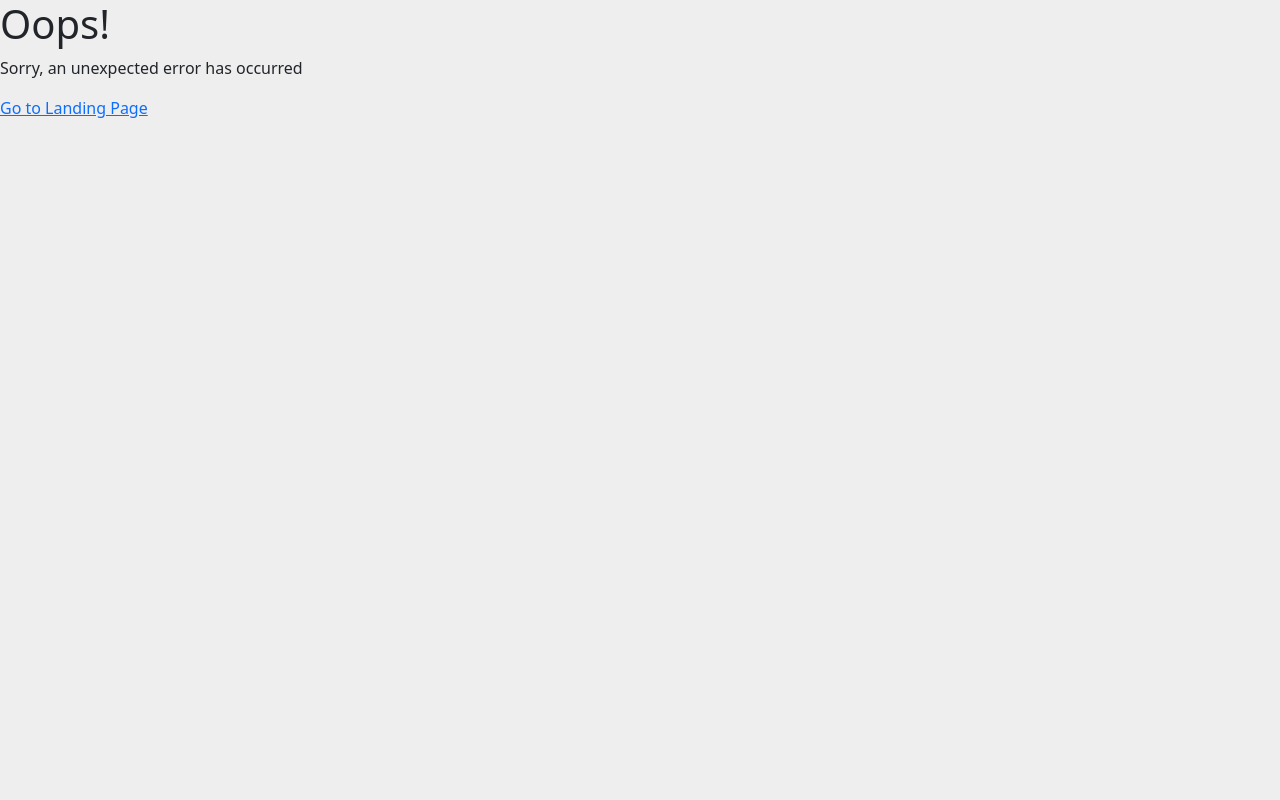
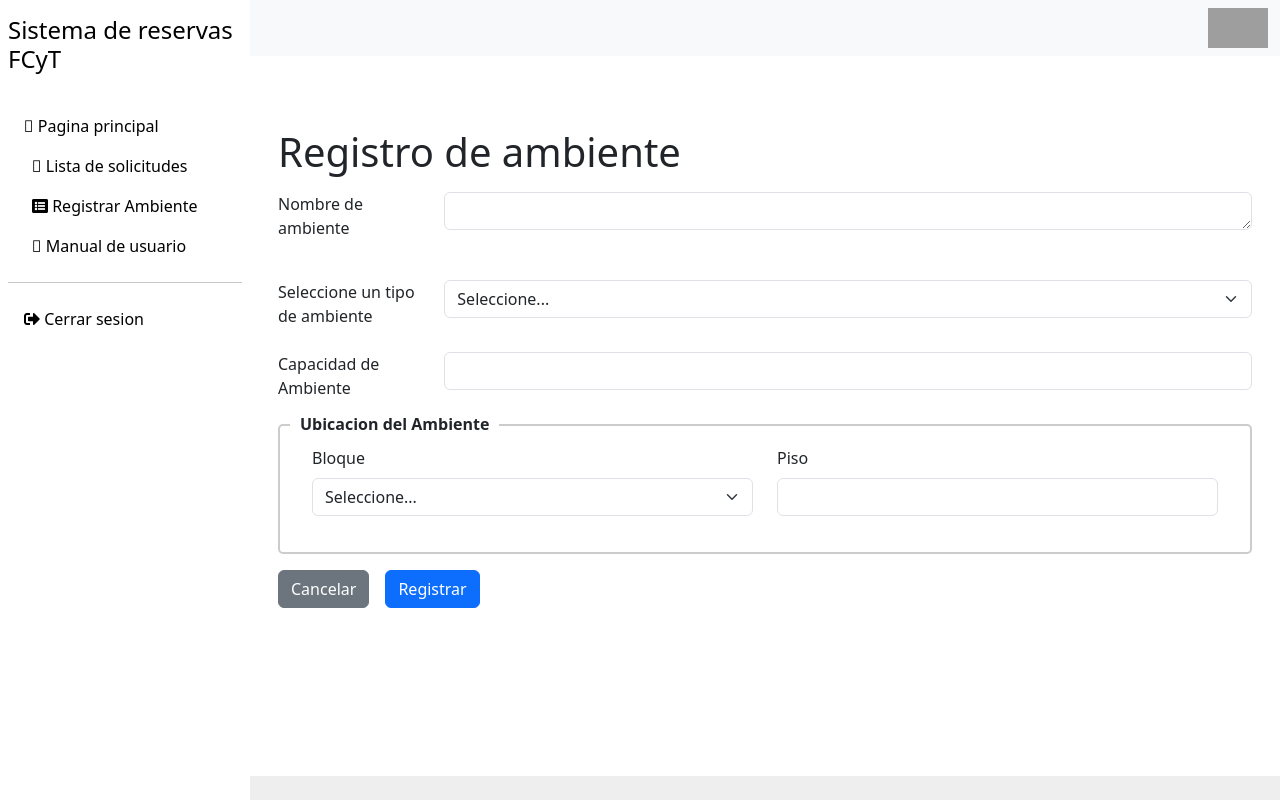
Before and after one commit to BruteForceSolutionsSRL/reservation-system-front, a React (Vite) app: page /superuser/environment-register in a window 1280 px wide. Built offline with nearby package versions, Linux system fonts and the light colour scheme; grey boxes are pictures that could not be loaded.

Commit message:
environment registration v1

```diff
--- a/src/App.jsx
+++ b/src/App.jsx
@@ -4,6 +4,7 @@ import Homepage from "./Pages/User/Homepage/Homepage";
 import Sidebar from "./Components/Sidebar.jsx/Sidebar";
 import EnvironmentRequest from "./Pages/EnvironmentRequest/EnvironmentRequest";
 import LandingPage from "./Pages/LandingPage/LandingPage";
+import EnvironmentRegistration from "./Pages/SuperUser/EnvironmentRegistration/EnvironmentRegistration";
 
 export default function App() {
   return (
@@ -31,6 +32,10 @@ export default function App() {
             path="superuser-manual"
             element={<div>Pagina para manual de superusuario</div>}
           ></Route>
+          <Route
+            path="environment-register"
+            element={<EnvironmentRegistration />}
+          ></Route>
         </Route>
         <Route path="*" element={<ErrorPage />}></Route>
       </Routes>
--- a/src/Components/Sidebar.jsx/Sidebar.jsx
+++ b/src/Components/Sidebar.jsx/Sidebar.jsx
@@ -63,6 +63,21 @@ export default function Sidebar({ user }) {
                 <i className="fal fa-list"></i> Lista de solicitudes
               </Link>
             </li>
+
+            {/* si es super usuario crea el elemento en la lista */}
+            {user === "superuser" ? (
+              <li className="list-unstyled px-2">
+                <Link
+                  to={user === "superuser" ? "environment-register" : " "}
+                  className="text-decoration-none px-3 py-2 d-block"
+                  onClick={() => handleItemClick("#")}
+                >
+                  <i className="fa fa-list-alt"></i> Registrar Ambiente
+                </Link>
+              </li>
+            ) : (
+              ""
+            )}
             <li className="list-unstyled px-2">
               <Link
                 to={user === "superuser" ? "superuser-manual" : "user-manual"}
--- /dev/null
+++ b/src/Pages/SuperUser/EnvironmentRegistration/EnvironmentRegistration.css
@@ -0,0 +1,15 @@
+.ubicacion-container {
+  border: 2px solid #ccc;
+  padding: 20px;
+  border-radius: 5px;
+  position: relative;
+}
+
+.ubicacion-label {
+  position: absolute;
+  top: -14px; /* posición vertical */
+  left: 10px; /* posición horizontal */
+  background-color: white;
+  padding: 0 10px; /* relleno horizontal */
+  font-weight: bold;
+}
--- /dev/null
+++ b/src/Pages/SuperUser/EnvironmentRegistration/EnvironmentRegistration.jsx
@@ -0,0 +1,194 @@
+import React, { useState } from "react";
+import Form from "react-bootstrap/Form";
+import Button from "react-bootstrap/Button";
+import Container from "react-bootstrap/Container";
+import Row from "react-bootstrap/Row";
+import Col from "react-bootstrap/Col";
+import Modal from "react-bootstrap/Modal";
+import "./EnvironmentRegistration.css";
+
+export default function EnvironmentRegistration() {
+  const [environmentName, setEnvironmentName] = useState("");
+  const [environmentType, setEnvironmentType] = useState("");
+  const [environmentCapacity, setEnvironmentCapacity] = useState("");
+  const [environmentLocation, setEnvironmentLocation] = useState({
+    building: "",
+    floor: "",
+  });
+  const [showModal, setShowModal] = useState(false);
+  const [nameError, setNameError] = useState(false);
+
+  /*   const handleEnvironmentNameChange = (event) => {
+    setEnvironmentName(event.target.value);
+  }; */
+
+  const handleEnvironmentTypeChange = (event) => {
+    setEnvironmentType(event.target.value);
+  };
+
+  const handleEnvironmentCapacityChange = (event) => {
+    setEnvironmentCapacity(event.target.value);
+  };
+
+  const handleBuildingChange = (event) => {
+    setEnvironmentLocation({
+      ...environmentLocation,
+      building: event.target.value,
+    });
+  };
+
+  const handleFloorChange = (event) => {
+    setEnvironmentLocation({
+      ...environmentLocation,
+      floor: event.target.value,
+    });
+  };
+
+  const handleSubmit = (event) => {
+    event.preventDefault();
+    console.log("Datos del formulario:", {
+      environmentName,
+      environmentType,
+      environmentCapacity,
+      environmentLocation,
+    });
+  };
+
+  const handleCancelClick = () => {
+    setShowModal(true);
+  };
+
+  const handleEnvironmentNameChange = (event) => {
+    const value = event.target.value;
+    if (value.length > 3) {
+      setEnvironmentName(value);
+      setNameError(false); // valor válido, no mostramos el mensaje de error
+    } else {
+      setNameError(true); // valor inválido, mostramos el mensaje de error
+    }
+  };
+
+  return (
+    <Container>
+      <h1 className="mt-5 mb-3">Registro de ambiente</h1>
+      <Form onSubmit={handleSubmit}>
+        <Row className="mb-3">
+          <Col className="mb-3" xs={2}>
+            <Form.Group controlId="formEnvironmentName">
+              <Form.Label>Nombre de ambiente</Form.Label>
+            </Form.Group>
+          </Col>
+          <Col>
+            <Form.Control
+              as="textarea"
+              rows={1}
+              value={environmentName}
+              onChange={handleEnvironmentNameChange}
+            />
+            {nameError && (
+              <Form.Text className="text-danger">
+                El nombre debe tener al menos 4 caracteres.
+              </Form.Text>
+            )}
+          </Col>
+        </Row>
+        <Row className="mb-3">
+          <Col xs={2}>
+            <Form.Group controlId="formEnvironmentType">
+              <Form.Label>Seleccione un tipo de ambiente</Form.Label>
+            </Form.Group>
+          </Col>
+          <Col>
+            <Form.Select
+              aria-label="Select environment type"
+              value={environmentType}
+              onChange={handleEnvironmentTypeChange}
+            >
+              <option value="">Seleccione...</option>
+              <option value="Auditory">Auditorio</option>
+              <option value="Laboratory">Laboratorio</option>
+              <option value="Classroom">Aula</option>
+              <option value="Other">Otro</option>
+            </Form.Select>
+          </Col>
+        </Row>
+        <Row className="mb-3">
+          <Col xs={2}>
+            <Form.Group controlId="formEnvironmentCapacity">
+              <Form.Label>Capacidad de Ambiente</Form.Label>
+            </Form.Group>
+          </Col>
+          <Col>
+            <Form.Control
+              type="number"
+              value={environmentCapacity}
+              onChange={handleEnvironmentCapacityChange}
+            />
+          </Col>
+        </Row>
+
+        <div className="ubicacion-container position-relative mb-3">
+          <label className="ubicacion-label">Ubicacion del Ambiente</label>
+          <Container>
+            <Row className="mb-3">
+              <Col xs={12} md={6}>
+                <Form.Group controlId="formBuilding">
+                  <Form.Label>Bloque</Form.Label>
+                  <Form.Select
+                    aria-label="Select building"
+                    value={environmentLocation.building}
+                    onChange={handleBuildingChange}
+                  >
+                    <option value="">Seleccione...</option>
+                    <option value="Edificio Nuevo">Edificio Nuevo</option>
+                    <option value="Multiacademico">Multiacademico</option>
+                    <option value="Edificio Academico">
+                      Edificio Academico
+                    </option>
+                    <option value="Trencito">Trencito</option>
+                  </Form.Select>
+                </Form.Group>
+              </Col>
+              <Col xs={12} md={6}>
+                <Form.Group controlId="formFloor">
+                  <Form.Label>Piso</Form.Label>
+                  <Form.Control
+                    type="number"
+                    value={environmentLocation.floor}
+                    onChange={handleFloorChange}
+                  />
+                </Form.Group>
+              </Col>
+            </Row>
+          </Container>
+        </div>
+
+        <Button
+          variant="secondary"
+          className="me-3"
+          onClick={handleCancelClick}
+        >
+          Cancelar
+        </Button>
+        <Button variant="primary" type="submit">
+          Registrar
+        </Button>
+      </Form>
+
+      <Modal show={showModal} onHide={() => setShowModal(false)}>
+        <Modal.Header closeButton>
+          <Modal.Title>Confirmación</Modal.Title>
+        </Modal.Header>
+        <Modal.Body>¿Estás seguro que quieres cancelar?</Modal.Body>
+        <Modal.Footer>
+          <Button variant="secondary" onClick={() => setShowModal(false)}>
+            Cerrar
+          </Button>
+          <Button variant="primary" onClick={() => setShowModal(false)}>
+            Confirmar
+          </Button>
+        </Modal.Footer>
+      </Modal>
+    </Container>
+  );
+}
```
